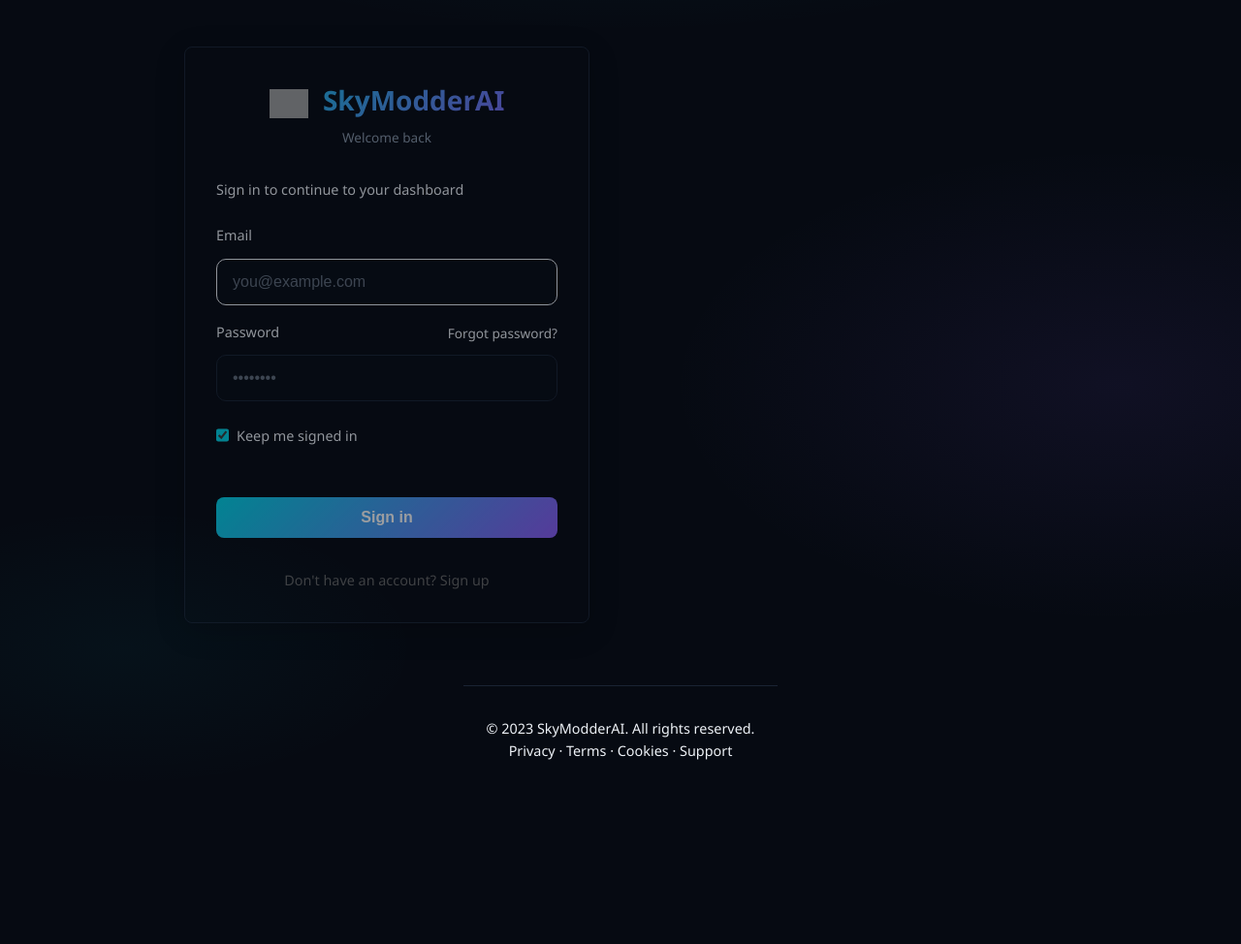
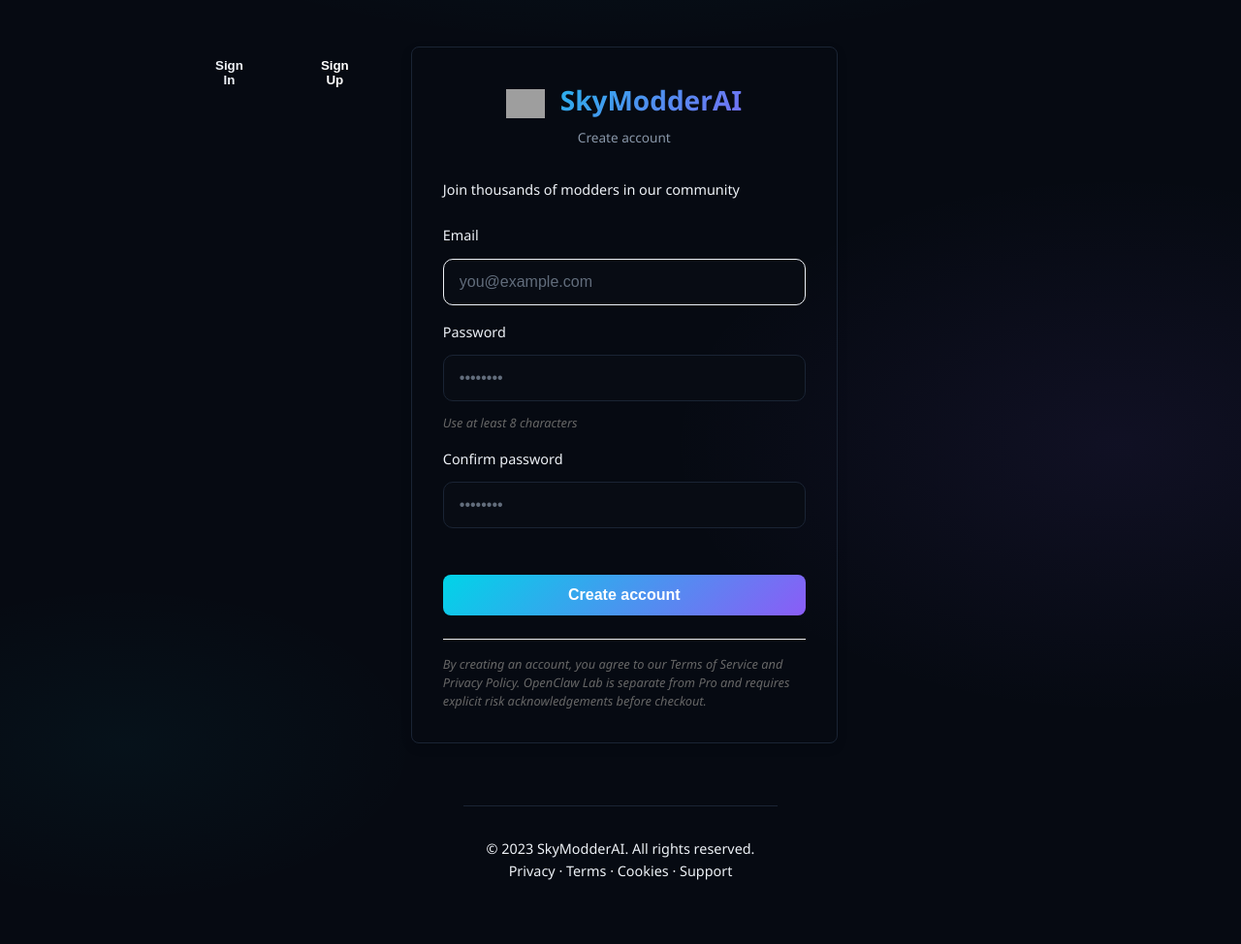
Before and after one commit to SamsonProject/SkyModderAI, a Flask app: page /auth?tab=signup in a window 1280 px wide. Shown: the part 56-1030 px from the top of the page at 97% size. Before the commit the page ends 840 px from the top, so only its background shows below. Run offline with Flask 3, Linux system fonts and the light colour scheme; the visitor is signed in with stand-in values (Sample User, id 1); some libraries are stand-ins or nearby versions; grey boxes are pictures that could not be loaded.

Commit message:
Sign Up Fix

```diff
--- a/static/js/auth.js
+++ b/static/js/auth.js
@@ -162,18 +162,58 @@
                 input.focus();
             }
         });
+    }
 
-        // Tab switching
-        const tabs = document.querySelectorAll('[role="tab"]');
-        tabs.forEach(tab => {
-            tab.addEventListener('click', (e) => {
-                const target = e.target.getAttribute('aria-controls');
-                document.querySelectorAll('[role="tabpanel"]').forEach(panel => {
-                    panel.classList.toggle('active', panel.id === target);
+    // Initialize tab switching
+    function initTabs() {
+        const loginTab = document.getElementById('login-tab');
+        const signupTab = document.getElementById('signup-tab');
+        const loginPanel = document.getElementById('login-panel');
+        const signupPanel = document.getElementById('signup-panel');
+
+        if (loginTab && loginPanel) {
+            loginTab.addEventListener('click', () => {
+                // Update tab styles
+                document.querySelectorAll('.auth-tab').forEach(tab => {
+                    tab.style.background = 'var(--bg-color-light)';
+                    tab.style.color = 'var(--text-color)';
+                    tab.setAttribute('aria-selected', 'false');
                 });
-                tabs.forEach(t => t.classList.toggle('active', t === e.target));
+                loginTab.style.background = 'var(--primary-color)';
+                loginTab.style.color = 'white';
+                loginTab.setAttribute('aria-selected', 'true');
+
+                // Update panel visibility
+                loginPanel.style.display = 'block';
+                if (signupPanel) signupPanel.style.display = 'none';
+
+                // Focus email field
+                const emailField = document.getElementById('login-email');
+                if (emailField) setTimeout(() => emailField.focus(), 100);
             });
-        });
+        }
+
+        if (signupTab && signupPanel) {
+            signupTab.addEventListener('click', () => {
+                // Update tab styles
+                document.querySelectorAll('.auth-tab').forEach(tab => {
+                    tab.style.background = 'var(--bg-color-light)';
+                    tab.style.color = 'var(--text-color)';
+                    tab.setAttribute('aria-selected', 'false');
+                });
+                signupTab.style.background = 'var(--primary-color)';
+                signupTab.style.color = 'white';
+                signupTab.setAttribute('aria-selected', 'true');
+
+                // Update panel visibility
+                signupPanel.style.display = 'block';
+                if (loginPanel) loginPanel.style.display = 'none';
+
+                // Focus email field
+                const emailField = document.getElementById('signup-email');
+                if (emailField) setTimeout(() => emailField.focus(), 100);
+            });
+        }
     }
 
     // Initialize everything
@@ -187,6 +227,7 @@
         if (signupForm) signupForm.addEventListener('submit', onSignupSubmit);
 
         initEmailAutofill();
+        initTabs();
 
         // Check URL for email parameter
         const urlParams = new URLSearchParams(window.location.search);
--- a/templates/auth.html
+++ b/templates/auth.html
@@ -172,8 +172,24 @@
         </header>
 
         <div class="auth-split-grid">
+            <!-- Tab Navigation -->
+            <div class="auth-tabs" style="display: flex; gap: 1rem; margin-bottom: 2rem; justify-content: center;">
+                <button type="button" id="login-tab" class="auth-tab {% if active == 'login' %}active{% endif %}"
+                        role="tab" aria-selected="{% if active == 'login' %}true{% else %}false{% endif %}"
+                        aria-controls="login-panel"
+                        style="padding: 0.75rem 2rem; border: none; border-radius: 8px; background: {% if active == 'login' %}var(--primary-color){% else %}var(--bg-color-light){% endif %}; color: {% if active == 'login' %}white{% else %}var(--text-color){% endif %}; cursor: pointer; font-weight: 600; transition: all 0.2s;">
+                    Sign In
+                </button>
+                <button type="button" id="signup-tab" class="auth-tab {% if active == 'signup' %}active{% endif %}"
+                        role="tab" aria-selected="{% if active == 'signup' %}true{% else %}false{% endif %}"
+                        aria-controls="signup-panel"
+                        style="padding: 0.75rem 2rem; border: none; border-radius: 8px; background: {% if active == 'signup' %}var(--primary-color){% else %}var(--bg-color-light){% endif %}; color: {% if active == 'signup' %}white{% else %}var(--text-color){% endif %}; cursor: pointer; font-weight: 600; transition: all 0.2s;">
+                    Sign Up
+                </button>
+            </div>
+
             <!-- Login Card -->
-            <div class="auth-card auth-split-card {% if active == 'login' %}active{% endif %}" id="login-panel" role="tabpanel" aria-labelledby="login-tab">
+            <div class="auth-card auth-split-card {% if active == 'login' %}active{% endif %}" id="login-panel" role="tabpanel" aria-labelledby="login-tab" style="display: {% if active == 'login' %}block{% else %}none{% endif %};">
                 <div class="auth-logo">
                     <h1><span class="logo-icon-rotate" style="vertical-align: middle; margin-right: 8px; display: inline-block;"></span> SkyModderAI</h1>
                     <p class="auth-tagline-top">Welcome back</p>
@@ -261,19 +277,12 @@
                         <button type="submit" id="login-submit-btn" class="primary-button" style="width: 100%; padding: 0.75rem; font-size: 1rem;">
                             Sign in
                         </button>
-
-                        <p style="text-align: center; margin: 1rem 0 0; color: #666; font-size: 0.9rem;">
-                            Don't have an account?
-                            <a href="#" id="switch-to-signup" style="color: var(--primary-color); text-decoration: none; font-weight: 500;">
-                                Sign up
-                            </a>
-                        </p>
                     </div>
                 </form>
             </div>
 
             <!-- Signup Card -->
-            <div class="auth-card auth-split-card {% if active == 'signup' %}active{% endif %}" id="signup-panel" role="tabpanel" aria-labelledby="signup-tab" style="display: none;">
+            <div class="auth-card auth-split-card {% if active == 'signup' %}active{% endif %}" id="signup-panel" role="tabpanel" aria-labelledby="signup-tab" style="display: {% if active == 'signup' %}block{% else %}none{% endif %};">
                 <div class="auth-logo">
                     <h1><span class="logo-icon-rotate" style="vertical-align: middle; margin-right: 8px; display: inline-block;"></span> SkyModderAI</h1>
                     <p class="auth-tagline-top">Create account</p>
@@ -355,13 +364,6 @@
                         <button type="submit" id="signup-submit-btn" class="primary-button" style="width: 100%; padding: 0.75rem; font-size: 1rem;">
                             Create account
                         </button>
-
-                        <p style="text-align: center; margin: 1rem 0 0; color: #666; font-size: 0.9rem;">
-                            Already have an account?
-                            <a href="#" id="switch-to-login" style="color: var(--primary-color); text-decoration: none; font-weight: 500;">
-                                Sign in
-                            </a>
-                        </p>
                     </div>
                 </form>
 
```
